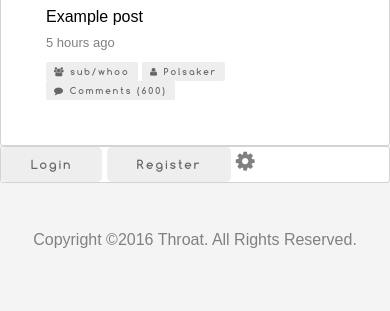
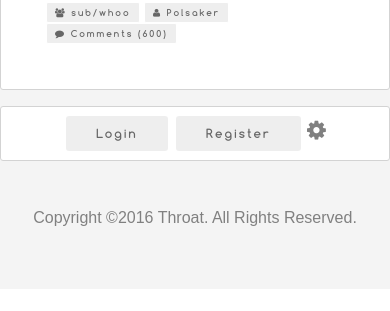
Before and after one commit to Phuks-co/throat, a Flask app: page / in a window 390 px wide. Shown: the part 946-1257 px from the top of the page. After the commit the page ends 1172 px from the top, so only its background shows below. Run offline with Flask 2, Linux system fonts and the light colour scheme.

Commit message:
Bug fixes

```diff
--- a/static/css/style.css
+++ b/static/css/style.css
@@ -124,22 +124,25 @@ main {
   border: 1px solid lightgray;
   border-radius: 3px;
   margin-right: 2em;
-  margin-left: 5em;
+  margin-left: 1em;
   overflow: hidden;
   padding: 40px;
+}
+.content {
+  margin-top: 5em;
 }
 @media only screen and (max-width: 768px) {
   /* For mobile phones: */
   main {
     margin: 0px;
   }
+  .content {
+    margin-top: 1em;
+  }
 }
 .config {
     color: gray;
     text-decoration: none;
-}
-.content {
-  margin-top: 5em;
 }
 /*
   Sidebar
@@ -149,8 +152,15 @@ main {
   background-color: white;
   border: 1px solid lightgray;
   border-radius: 3px;
+  padding: 7px;
+  text-align: center;
 }
-
+@media only screen and (max-width: 768px) {
+  /* For mobile phones: */
+  .side {
+    margin-top: 1em;
+  }
+}
 /*
   Navigation bar
 */
@@ -258,6 +268,7 @@ a.btn {
   -moz-border-radius: 5px;
   -webkit-border-radius: 5px;
   font-family: ComfortaaBold;
+  border: solid white 2px;
 }
 a.btn:hover {
   background-color: #e3e3e3;
@@ -304,6 +315,7 @@ a.btn.small {
   font-size: 9px;
   padding: 3px 8px;
   border-radius: 2px;
+  border: solid white 1px;
 }
 
 /* login, register form */
```
